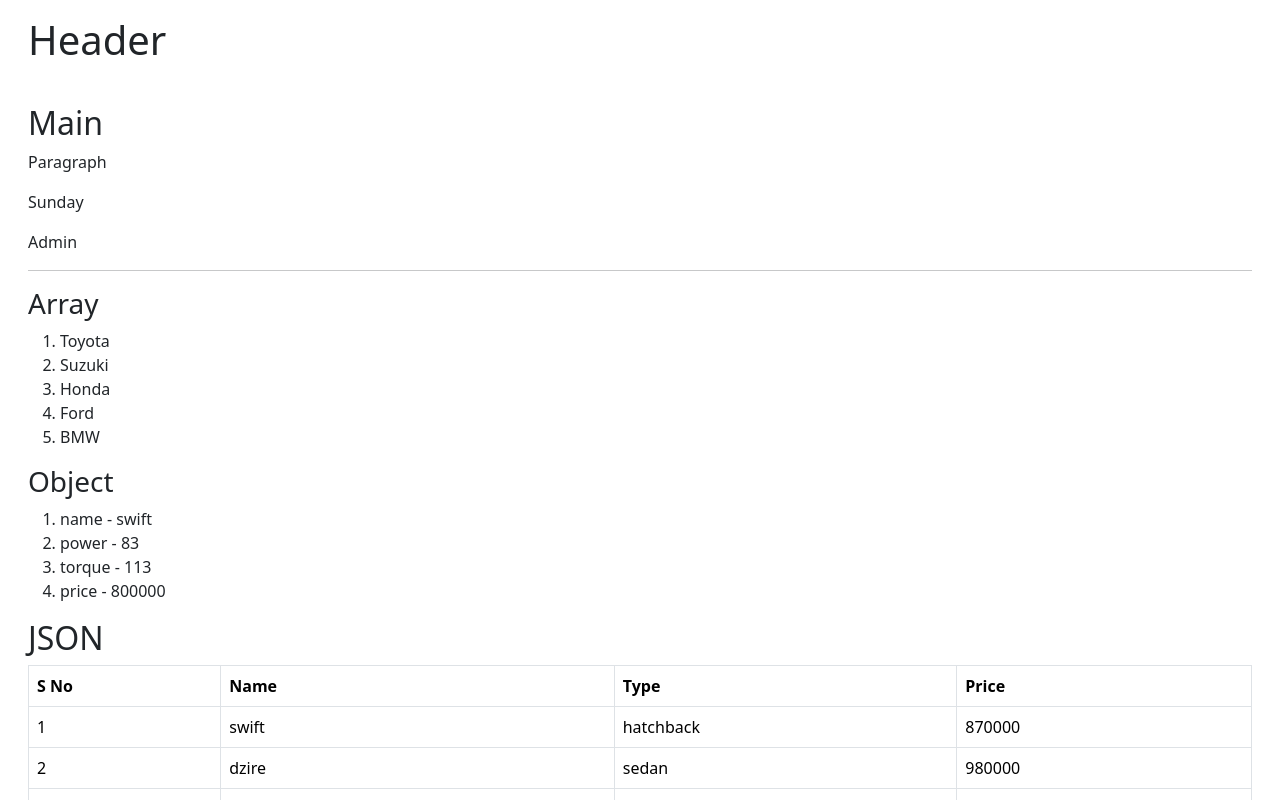
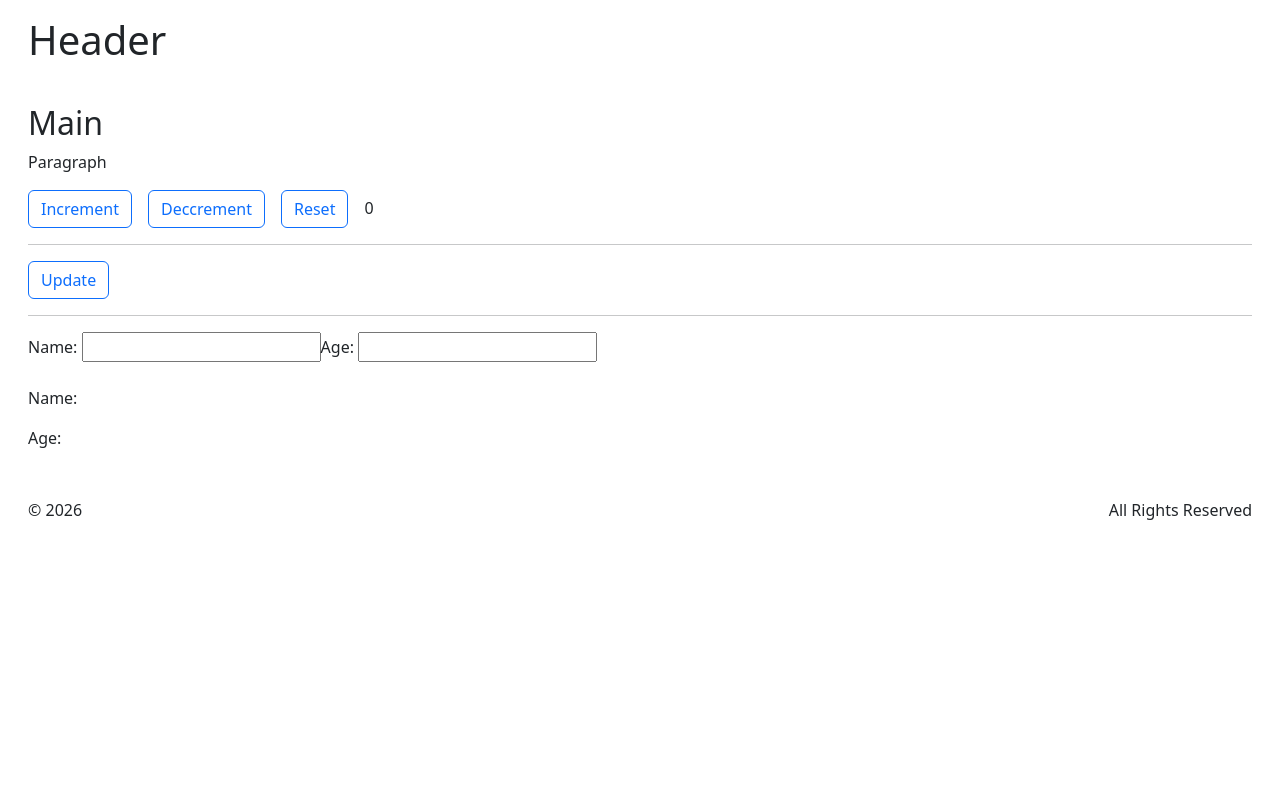
Before and after one commit to avimalhotra/reactsep26, a React (Vite) app: page / in a window 1280 px wide. Shown: the top 800 px of the page. Built offline with nearby package versions, Linux system fonts and the light colour scheme.

Commit message:
useState

```diff
--- a/src/App.jsx
+++ b/src/App.jsx
@@ -1,100 +1,59 @@
 import Header from "./Header";
 import Footer from "./Footer";
+import { useState } from "react";
 
 export default function App(){
 
-   const cars = ['Toyota', 'Suzuki', 'Honda', 'Ford', 'BMW'];
-   const swift={ name:"swift", power:83, torque:113, price:800000};
-   const data=[{"name":"swift","type":"hatchback","price":870000},{"name":"dzire","type":"sedan","price":980000},{"name":"ciaz","type":"sedan","price":1100000},{"name":"baleno","type":"hatchback","price":880000},{"name":"fronx","type":"hatchback","price":1150000},{"name":"brezza","type":"suv","price":1250000},{"name":"grand vitara","type":"suv","price":1990000},{"name":"invicto","type":"mpv","price":2990000},{"name":"alto","type":"hatchback","price":380000},{"name":"s presso","type":"hatchback","price":350000},{"name":"wagon r","type":"hatchback","price":500000},{"name":"jimny","type":"suv","price":1400000}];
+  const [counter,setCounter]=useState(0);
+  const [name,setName]=useState("");
+  const [age,setAge]=useState("");
 
+  // console.log( counter );
 
-  //  const hatch=data.filter(i=>i.type=="hatchback");
+  function updateCounter(){
 
-    const numbers = [1, 2, 3, 4, 5, 6, 7, 8, 9, 10];
-    const even=numbers.filter(i=>i%2==0);
-    const total=numbers.reduce((x,y)=>x+y);
+    // setCounter(counter+counter);
+    // setCounter(counter+1);
+    // setCounter(counter+2);
+    // setCounter(counter+3);
 
+    setCounter(prev=>prev+1);
+    setCounter(prev=>prev+2);
+    setCounter(prev=>prev+3);
 
-    // console.log(numbers);
-    // console.log(even);
-    // console.log( hatch );
-    // console.log( total );
-
-
-    const admin=true;
-
-    const day=1;
-    let dayval;
-
-    switch(day){
-        case  1 : dayval="Sunday" ; break;
-        case  2 : dayval="Monday" ; break;
-        default : dayval="invalid";
-
-    }
+  }
 
 
 
   return (
 
       <div className="container-xxl">
+
         <Header></Header>
 
         <main className="p-3">
             <h2>Main</h2>
             <p>Paragraph</p>
-            <p>{dayval}</p>
-
-            {/* { admin && <p>Hello Admin</p>}
-            { !admin && <p>Hello User</p>} */}
-
-            {(admin) ? <p>Admin</p> : <p>User</p> }
+            <button className="btn btn-outline-primary me-3" onClick={()=>setCounter(counter+1)}>Increment</button>
+            <button className="btn btn-outline-primary me-3" onClick={()=>setCounter(counter-1)}>Deccrement</button>
+            <button className="btn btn-outline-primary me-3" onClick={()=>setCounter(0)}>Reset</button>
+            <output>{counter}</output>
 
             <hr />
-            <h3>Array</h3>
-           <ol>
-            {
-              cars.map(elem=>(
-                <li key={elem}>{elem}</li>
-              ))
-            }
-           </ol>
-           <h3>Object</h3>
 
-           <ol>
-            {
-              Object.entries(swift).map(([key,val])=>(
-                <li key={key}>{key} - {val}</li>
-              ))
-            }
-           </ol>
-           <h2>JSON</h2>
-           <table className="table table-bordered">
-            <thead>
-              <tr>
-                <th>S No</th>
-                <th>Name</th>
-                <th>Type</th>
-                <th>Price</th>
-              </tr>
-            </thead>
-            <tbody>
-            {
-              data.map((elem,ind)=>(
-                <tr key={ind}>
-                  <td>{++ind}</td>
-                  <td>{elem.name}</td>
-                  <td>{elem.type}</td>
-                  <td>{elem.price}</td>
-                </tr>
-              ))
-            }
-            </tbody>
-            </table>
+            <button className="btn btn-outline-primary me-3" onClick={updateCounter}>Update</button>
+
+            <hr />
+
+            <label>Name: <input type="text" value={name} onChange={e=>setName(e.target.value)} /> </label>
+            <label>Age: <input type="number" value={age} onChange={e=>setAge(e.target.value)} /> </label>
+            <br /> <br />
+            <p>Name: {name}</p>
+            <p>Age: {age}</p>
 
         </main>
 
-        <Footer year={2026} ></Footer>
+        <Footer year={new Date().getFullYear()}></Footer>
       </div>
 
   )
--- a/src/Header.jsx
+++ b/src/Header.jsx
@@ -1,5 +1,6 @@
 
 export default function Header(){
+
      return (
           <>
                <header className="p-3">
```
